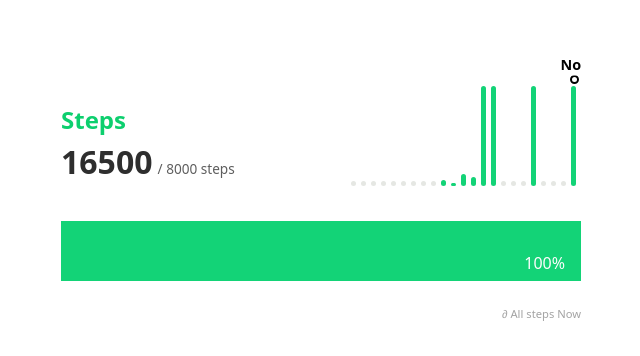
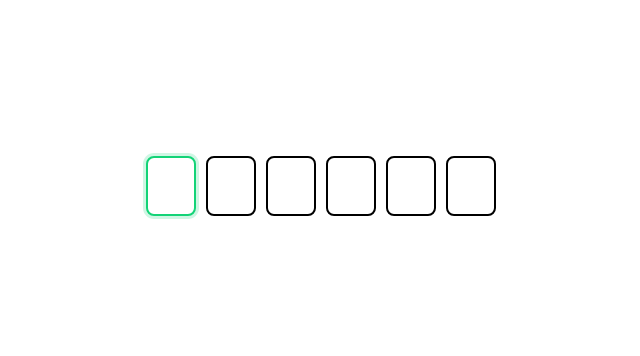
Before and after one commit to NONAME-lf/react-steps, a React (Vite) app: page / in a window 1280 px wide. Shown: the part 214-570 px from the top of the page, without its empty margins (319-959 px from the left). Built offline with nearby package versions, Linux system fonts and the light colour scheme.

Commit message:
added otp component

```diff
--- a/src/App.tsx
+++ b/src/App.tsx
@@ -2,11 +2,13 @@ import { STEP_DATA, GOAL_STEPS } from "./constants.ts";
 import Steps from "./components/Steps/Steps";
 import "./App.css";
 import { useState } from "react";
+import { Otp } from "./components/Otp/Otp.tsx";
 
 function App() {
   return (
     <>
-      <Steps stepData={STEP_DATA} maxSteps={GOAL_STEPS} />
+      {/* <Steps stepData={STEP_DATA} maxSteps={GOAL_STEPS} /> */}
+      <Otp />
     </>
   );
 }
--- /dev/null
+++ b/src/components/Otp/Otp.tsx
@@ -0,0 +1,47 @@
+import { EXAMPLE_OTP } from "../../constants";
+import "./style.scss";
+import { useState, useRef } from "react";
+
+export function Otp() {
+  const [value, setValue] = useState<string>("");
+
+  const handleChange = (e: React.ChangeEvent<HTMLInputElement>) => {
+    // Only allow alphanumeric characters and limit to EXAMPLE_OTP length
+    const clearValue = e.target.value
+      .replace(/[^a-zA-Z0-9]/g, "")
+      .toUpperCase()
+      .slice(0, EXAMPLE_OTP.length);
+
+    setValue(clearValue);
+  };
+
+  return (
+    <div className="otp-component">
+      <form>
+        <input
+          className="otp-input"
+          name="otp-input"
+          id="otp-input"
+          type="text"
+          value={value}
+          onChange={handleChange}
+          maxLength={EXAMPLE_OTP.length}
+          autoComplete="off"
+          autoFocus
+        />
+        <ul className="otp-blocks">
+          {EXAMPLE_OTP.split("").map((_, index) => (
+            <li
+              key={index}
+              className={`otp-block ${index === value.length ? "active" : ""} ${
+                value[index] ? "filled" : ""
+              }`}
+            >
+              <span className="otp-char">{value[index] || ""}</span>
+            </li>
+          ))}
+        </ul>
+      </form>
+    </div>
+  );
+}
--- /dev/null
+++ b/src/components/Otp/style.scss
@@ -0,0 +1,100 @@
+.otp-component {
+    form {
+        position: relative;
+        cursor: text;
+        display: inline-block;
+    }
+
+
+    .otp-input {
+        position: absolute;
+        top: 0;
+        left: 0;
+        width: 100%;
+        height: 100%;
+        opacity: 0;
+        z-index: 0;
+        cursor: text;
+        font-size: 24px;
+        border: none;
+        outline: none;
+        background: transparent;
+    }
+
+    .otp-blocks {
+        list-style-type: none;
+        display: flex;
+        gap: 10px;
+        margin: 0;
+        padding: 0;
+        position: relative;
+        z-index: 1;
+        user-select: text;
+
+        .otp-block {
+            width: 50px;
+            height: 60px;
+            display: flex;
+            align-items: center;
+            justify-content: center;
+            border: 2px solid #000;
+            border-radius: 8px;
+            font-size: 24px;
+            font-weight: 600;
+            text-transform: uppercase;
+            background-color: #fff;
+            color: #000;
+            transition: border-color 0.2s ease, box-shadow 0.2s ease;
+            position: relative;
+            user-select: text;
+            cursor: text;
+            flex-shrink: 0;
+
+            &::selection {
+                background-color: rgba(19, 211, 118, 0.489);
+            }
+
+            .otp-char {
+                display: block;
+                min-width: 1ch;
+                text-align: center;
+            }
+
+            &.active {
+                border-color: #13d377;
+                box-shadow: 0 0 0 3px rgba(19, 211, 119, 0.2);
+
+                &::after {
+                    content: "";
+                    position: absolute;
+                    width: 2px;
+                    height: 30px;
+                    background-color: #000;
+                    animation: blink 1s infinite;
+                }
+            }
+
+            &.filled {
+                border-color: #13d377;
+            }
+
+            &:focus-within {
+                border-color: #13d377;
+                box-shadow: 0 0 0 3px rgba(19, 211, 119, 0.2);
+            }
+        }
+
+        @keyframes blink {
+
+            0%,
+            50% {
+                opacity: 1;
+            }
+
+            51%,
+            100% {
+                opacity: 0;
+            }
+        }
+    }
+}
--- a/src/constants.ts
+++ b/src/constants.ts
@@ -58,3 +58,4 @@ export const STEP_DATA: StepData[] = [
 
 export const GOAL_STEPS = 8000;
 export const MIN_STEP_HOURS = 12;
+export const EXAMPLE_OTP = "1G2J4K";
--- a/src/index.css
+++ b/src/index.css
@@ -41,6 +41,7 @@ body {
     height: 100dvh;
     margin: 0 auto;
     width: 100%;
+    justify-content: center;
   }
 }
 
```
